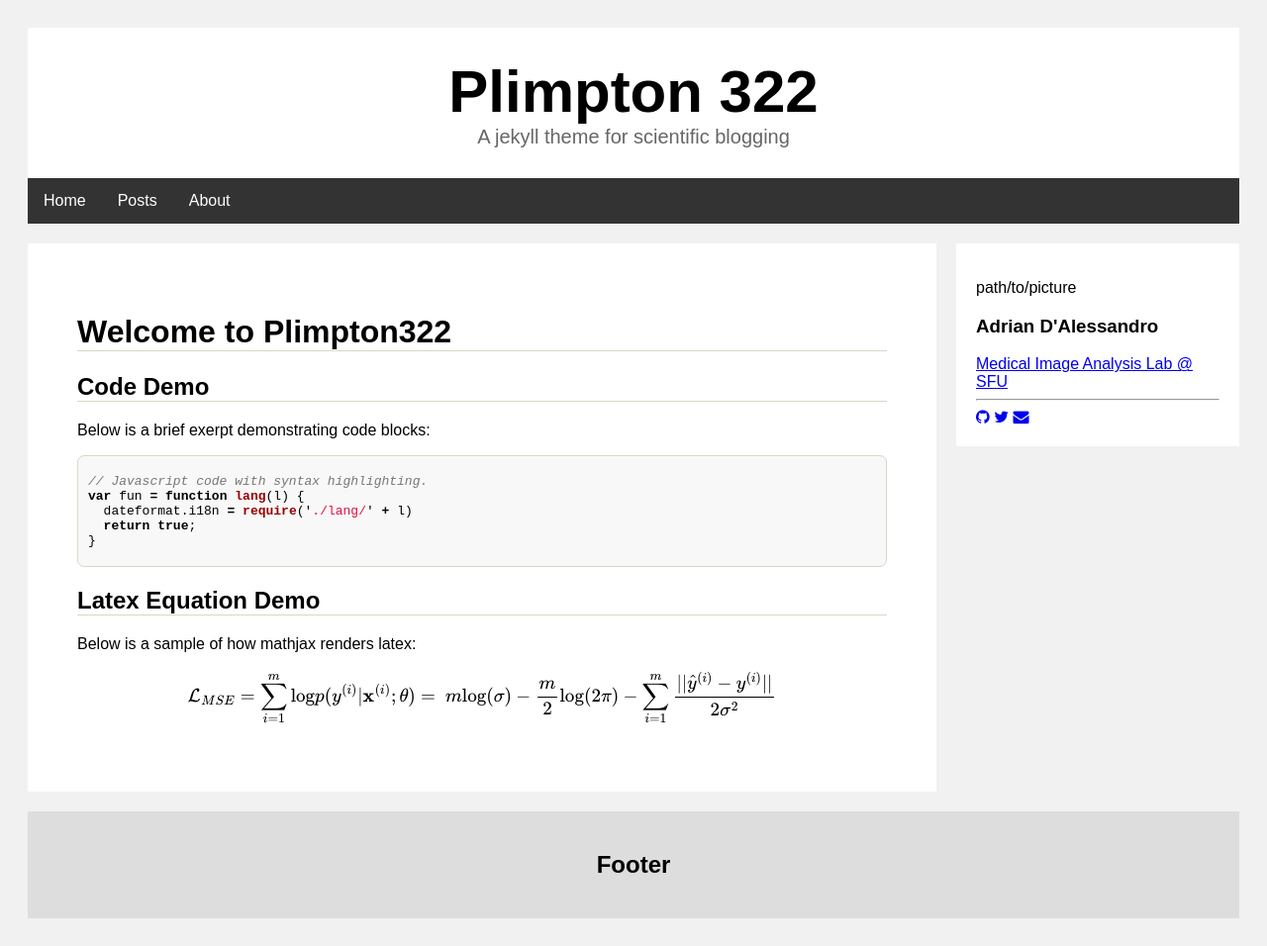
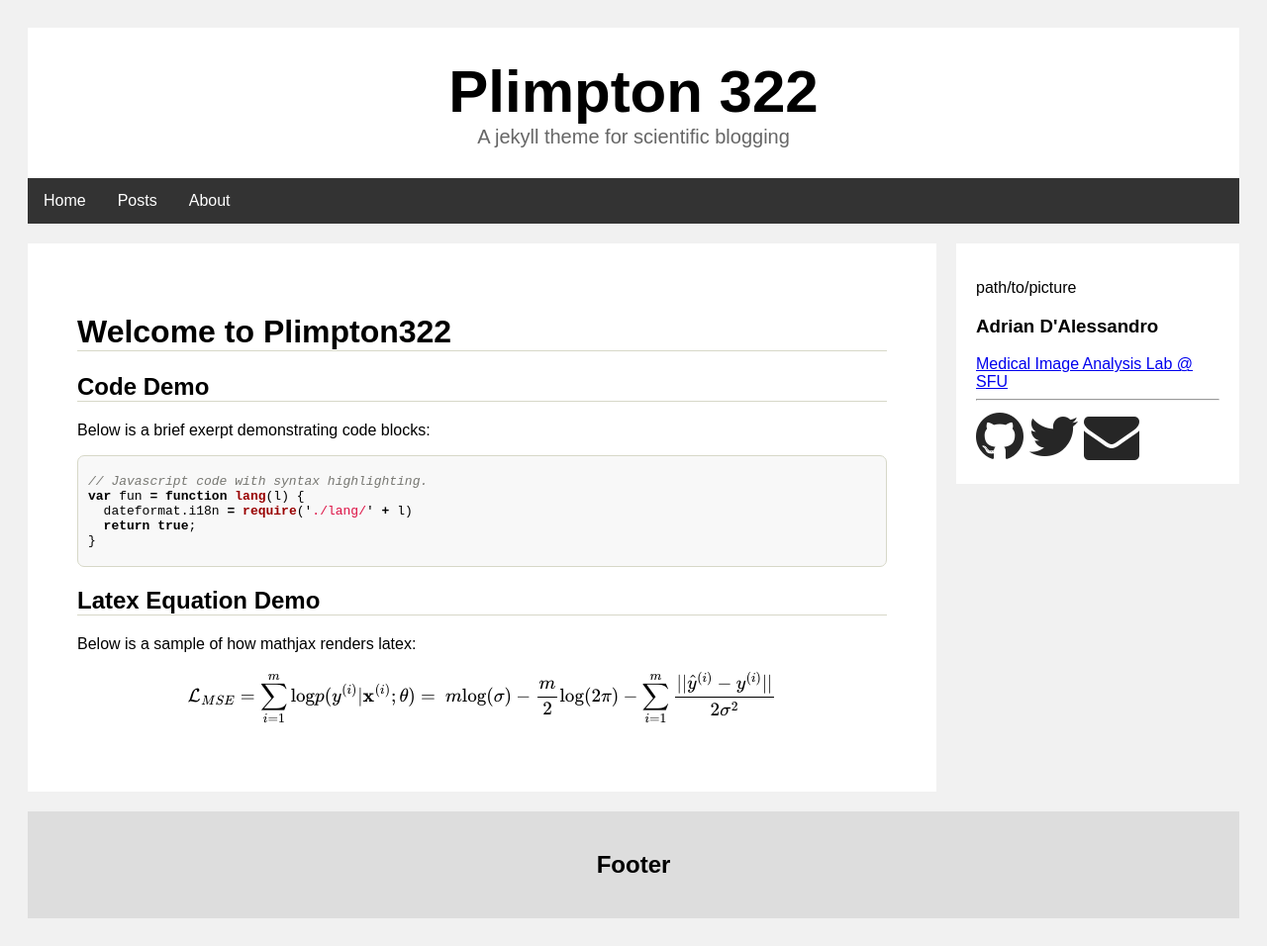
Before and after one commit to adrian-dalessandro/Plimpton322, a Jekyll site: the page built from index.md, in a window 1280 px wide. Shown: the whole page at 99% size. Built offline with Jekyll 4.4.1, drawn with Linux system fonts in a browser that asks for light colours; formulas are drawn with MathJax 3.

Commit message:
Update main.scss

```diff
--- a/_sass/main.scss
+++ b/_sass/main.scss
@@ -2,6 +2,10 @@
   box-sizing: border-box;
 }
 
+i.affiliate {
+   font-size:56px;
+   color: #262626;
+}
 /* Add a gray background color with some padding */
 body {
   font-family: Arial;
```
